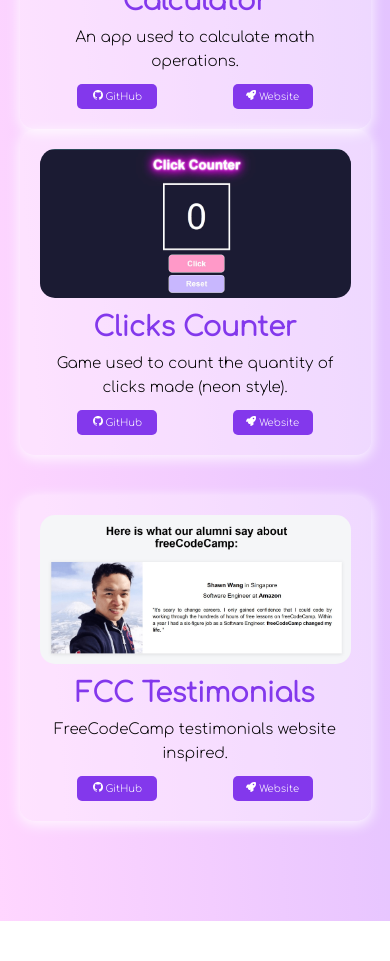
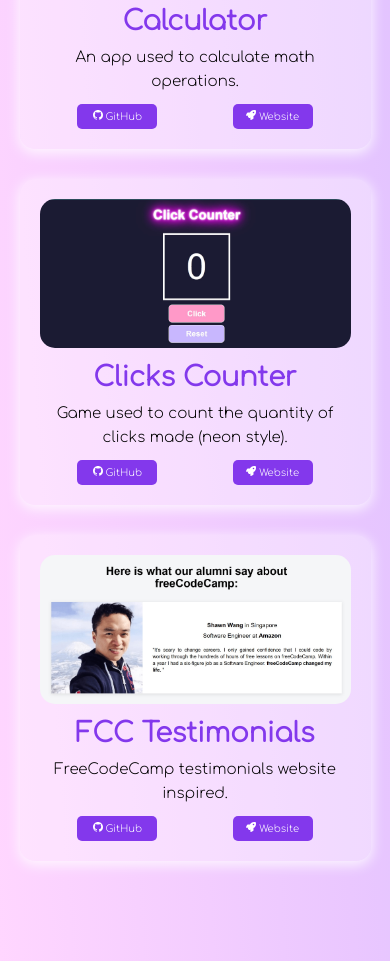
Before and after one commit to acarob/portfolio1, a React (Create React App) app: page / in a window 390 px wide. Shown: the part 4920-5881 px from the top of the page. Before the commit the page ends 5841 px from the top, so only its background shows below. Built offline with nearby package versions, Linux system fonts and the light colour scheme.

Commit message:
fixing margins

```diff
--- a/src/App.css
+++ b/src/App.css
@@ -166,12 +166,14 @@
 
   .projects-section-1 {
     column-count: 1;
+    margin-top: 0;
     margin-left: 0;
     margin-right: 0;
   }
 
   .projects-section-2 {
     column-count: 1;
+    margin-top: 0;
     margin-left: 0;
     margin-right: 0;
   }
--- a/src/stylesheets/Projects.css
+++ b/src/stylesheets/Projects.css
@@ -1,6 +1,5 @@
 .projects-container {
   font-family: "Comfortaa", cursive;
-  /* margin-bottom: 80px; */
 }
 
 .project-container {
@@ -63,6 +62,10 @@
 
 /* ========== MEDIA QUERIES (SMALL DEVICES) ========== */
 @media screen and (max-width: 600px) {
+  .projects-container {
+    margin-top: 30px;
+  }
+
   .project-container {
     /* width: 340px; */
     width: 90%;
```
